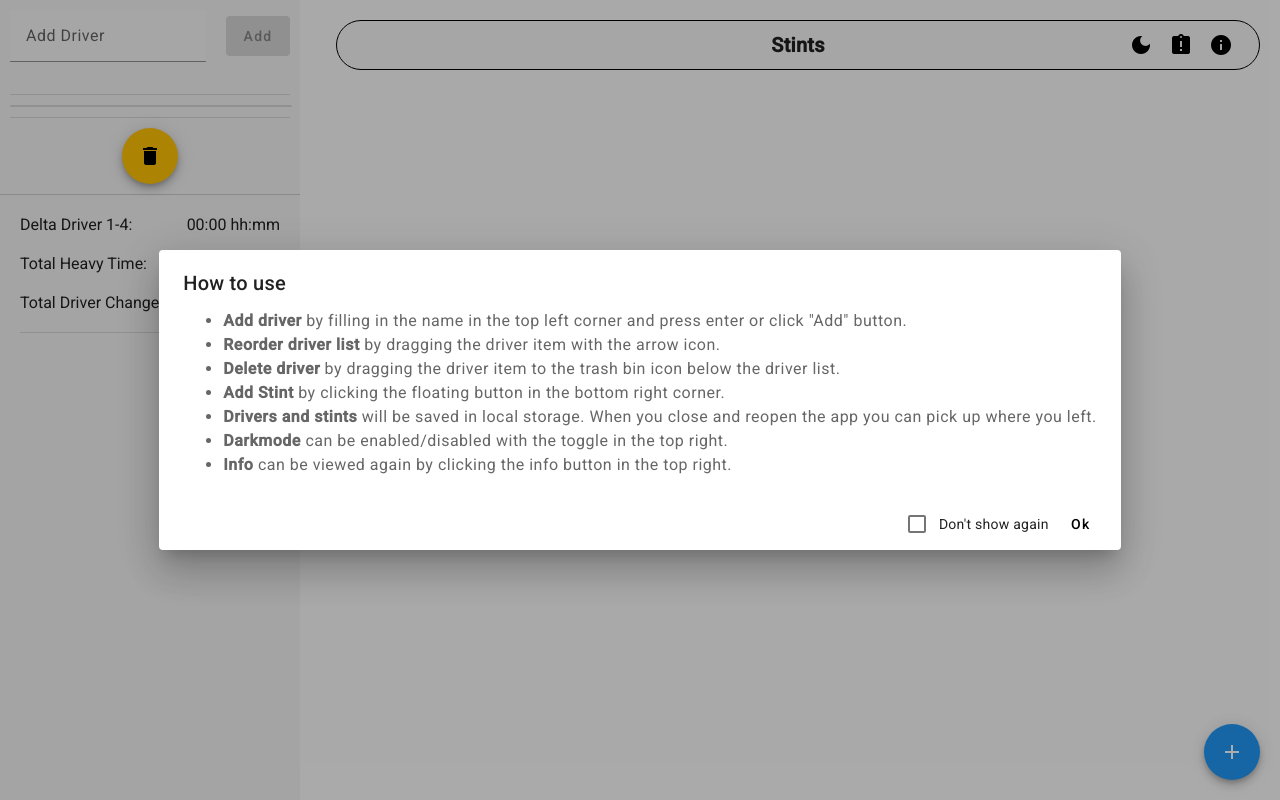
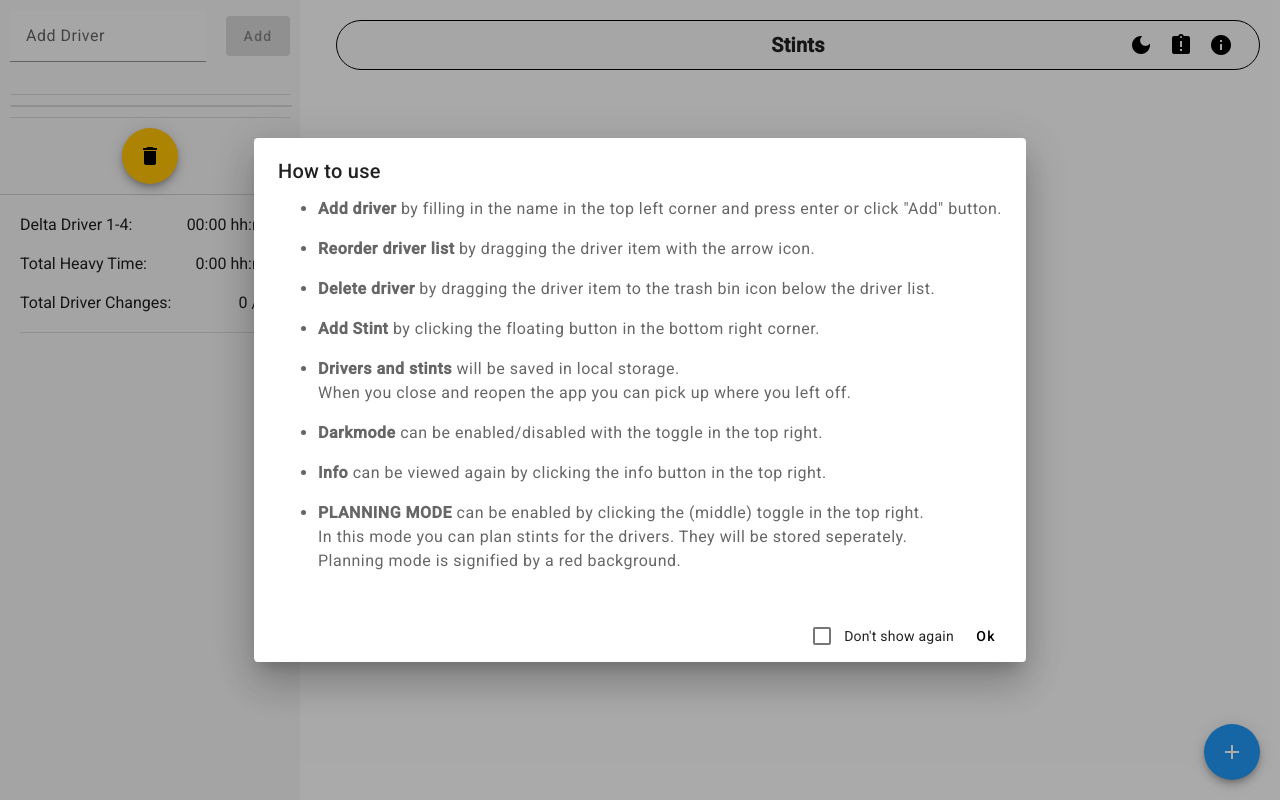
Before and after one commit to Marcoge/24h-helper, an Angular app: page / in a window 1280 px wide. Built offline with nearby package versions, Linux system fonts and the light colour scheme.

Commit message:
Updated the info dialog to include planning mode.

```diff
--- a/src/app/dialogs/info-dialog/info-dialog.component.html
+++ b/src/app/dialogs/info-dialog/info-dialog.component.html
@@ -10,22 +10,30 @@
       icon.
     </li>
     <li>
-      <b>Delete driver</b> by dragging the driver item to the trash bin icon below the
-      driver list.
+      <b>Delete driver</b> by dragging the driver item to the trash bin icon
+      below the driver list.
     </li>
     <li>
       <b>Add Stint</b> by clicking the floating button in the bottom right
       corner.
     </li>
     <li>
-      <b>Drivers and stints</b> will be saved in local storage. When you close
-      and reopen the app you can pick up where you left.
+      <b>Drivers and stints</b> will be saved in local storage. <br />When you
+      close and reopen the app you can pick up where you left off.
     </li>
     <li>
       <b>Darkmode</b> can be enabled/disabled with the toggle in the top right.
     </li>
     <li>
-      <b>Info</b> can be viewed again by clicking the info button in the top right.
+      <b>Info</b> can be viewed again by clicking the info button in the top
+      right.
+    </li>
+    <li>
+      <b>PLANNING MODE</b> can be enabled by clicking the (middle) toggle in the
+      top right.<br />
+      In this mode you can plan stints for the drivers. They will be stored
+      seperately.<br />Planning mode is signified by a red background.
+    </li>
   </ul>
 </mat-dialog-content>
 <mat-dialog-actions align="end">
--- a/src/app/dialogs/info-dialog/info-dialog.component.scss
+++ b/src/app/dialogs/info-dialog/info-dialog.component.scss
@@ -0,0 +1,3 @@
+li {
+  margin-bottom: 1rem;
+}
```
